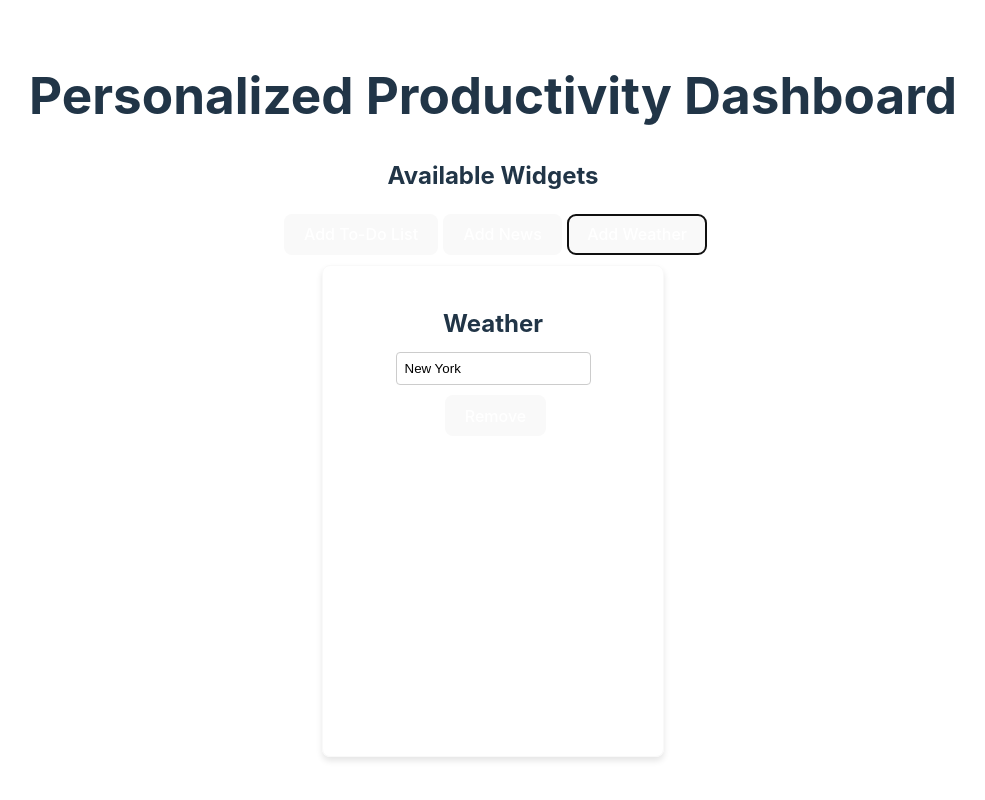
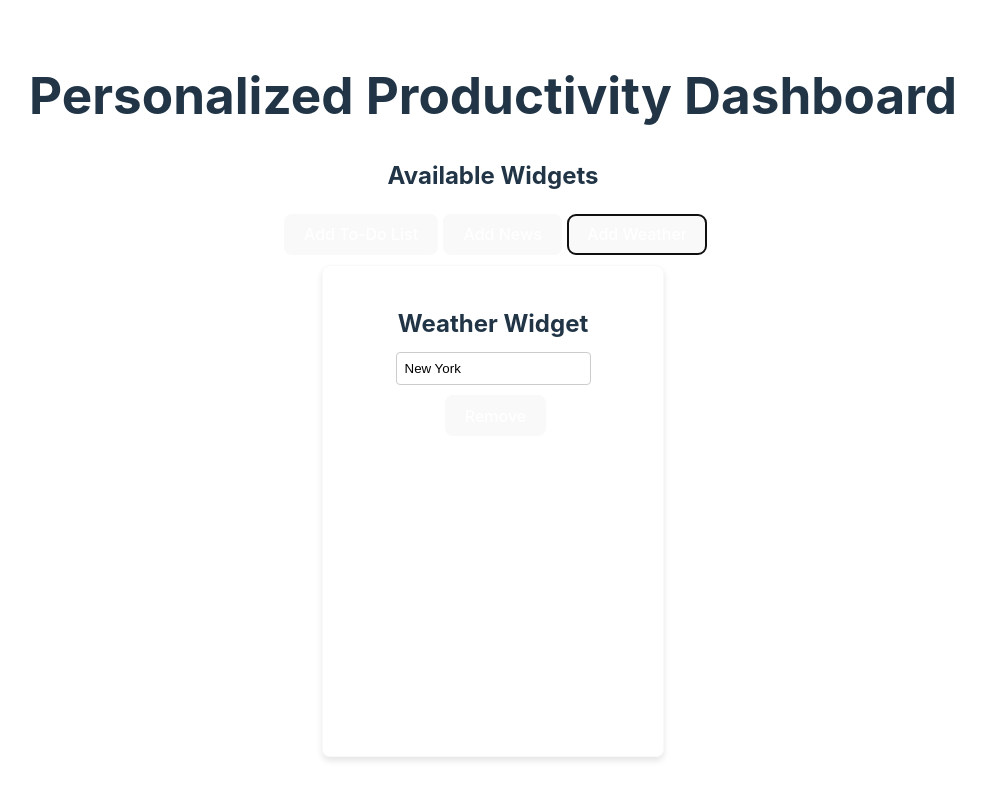
Before and after one commit to salembsaleh/HackRice-TodoList, a React (Vite) app in the folder HackRice-TodoList/: page / in a window 1280 px wide. Both pictures are taken after a click on the button "Add Weather". Shown: the whole page, without its empty margins (147-1132 px from the left). Built offline with nearby package versions, Linux system fonts and the light colour scheme; no server answers.

Commit message:
Revert "Update WeatherWidget.jsx"
This reverts commit 09e8af686f96a111449300bc0bc7b19234aba171.

```diff
--- a/HackRice-TodoList/src/components/WeatherWidget.jsx
+++ b/HackRice-TodoList/src/components/WeatherWidget.jsx
@@ -51,7 +51,7 @@ const WeatherWidget = ({ removeWidget, widgetIndex }) => {
 
   return (
     <div className="Widget">
-      <h2>Weather</h2>
+      <h2>Weather Widget</h2>
       <input
         type="text"
         value={city}
```
